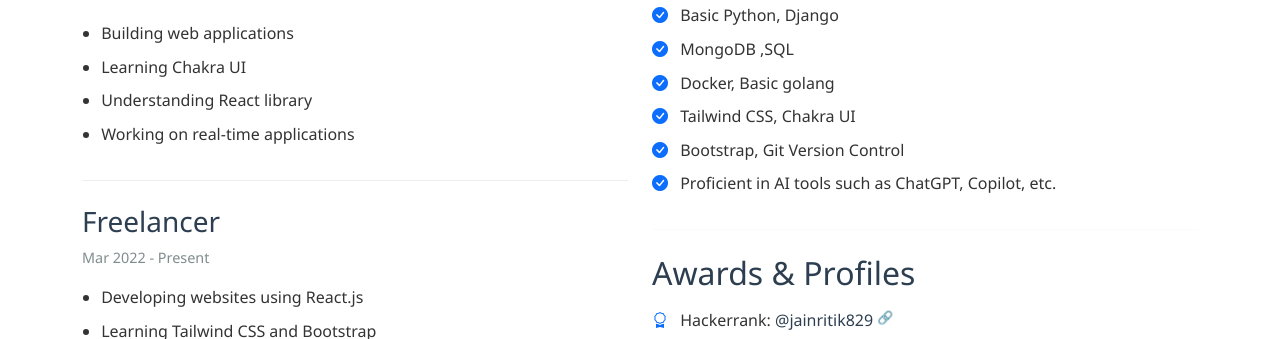
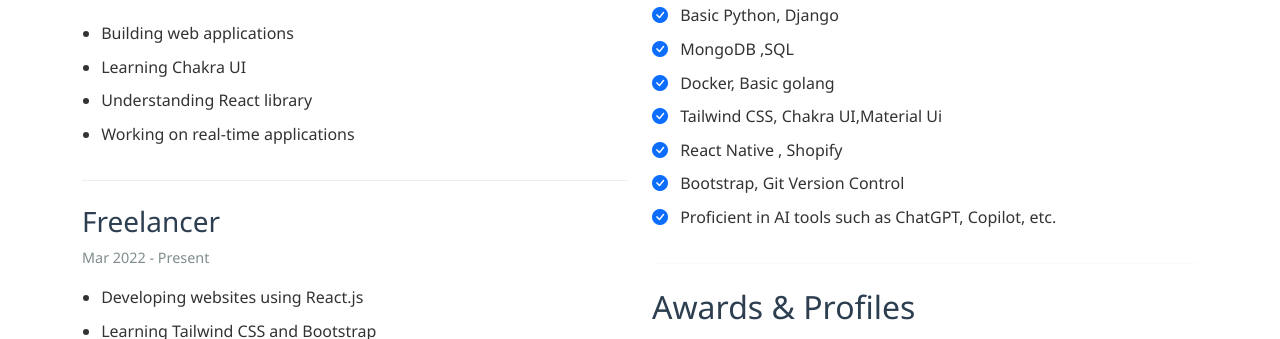
Before and after one commit to Ritikjain91/Resume, a website: page index.html in a window 1280 px wide. Shown: the part 452-791 px from the top of the page. Drawn offline with nearby package versions, Linux system fonts and the light colour scheme.

Commit message:
update the code

```diff
--- a/index.html
+++ b/index.html
@@ -239,7 +239,8 @@
             <li><i class="bi bi-check-circle-fill text-primary me-2"></i> Basic Python, Django</li>
             <li><i class="bi bi-check-circle-fill text-primary me-2"></i> MongoDB ,SQL</li>
             <li><i class="bi bi-check-circle-fill text-primary me-2"></i> Docker, Basic golang</li>
-            <li><i class="bi bi-check-circle-fill text-primary me-2"></i> Tailwind CSS, Chakra UI</li>
+            <li><i class="bi bi-check-circle-fill text-primary me-2"></i> Tailwind CSS, Chakra UI,Material Ui</li>
+             <li><i class="bi bi-check-circle-fill text-primary me-2"></i> React Native , Shopify</li>
             <li><i class="bi bi-check-circle-fill text-primary me-2"></i> Bootstrap, Git Version Control</li>
             <li><i class="bi bi-check-circle-fill text-primary me-2"></i> Proficient in AI tools such as ChatGPT, Copilot, etc.</li>
           </ul>
```
